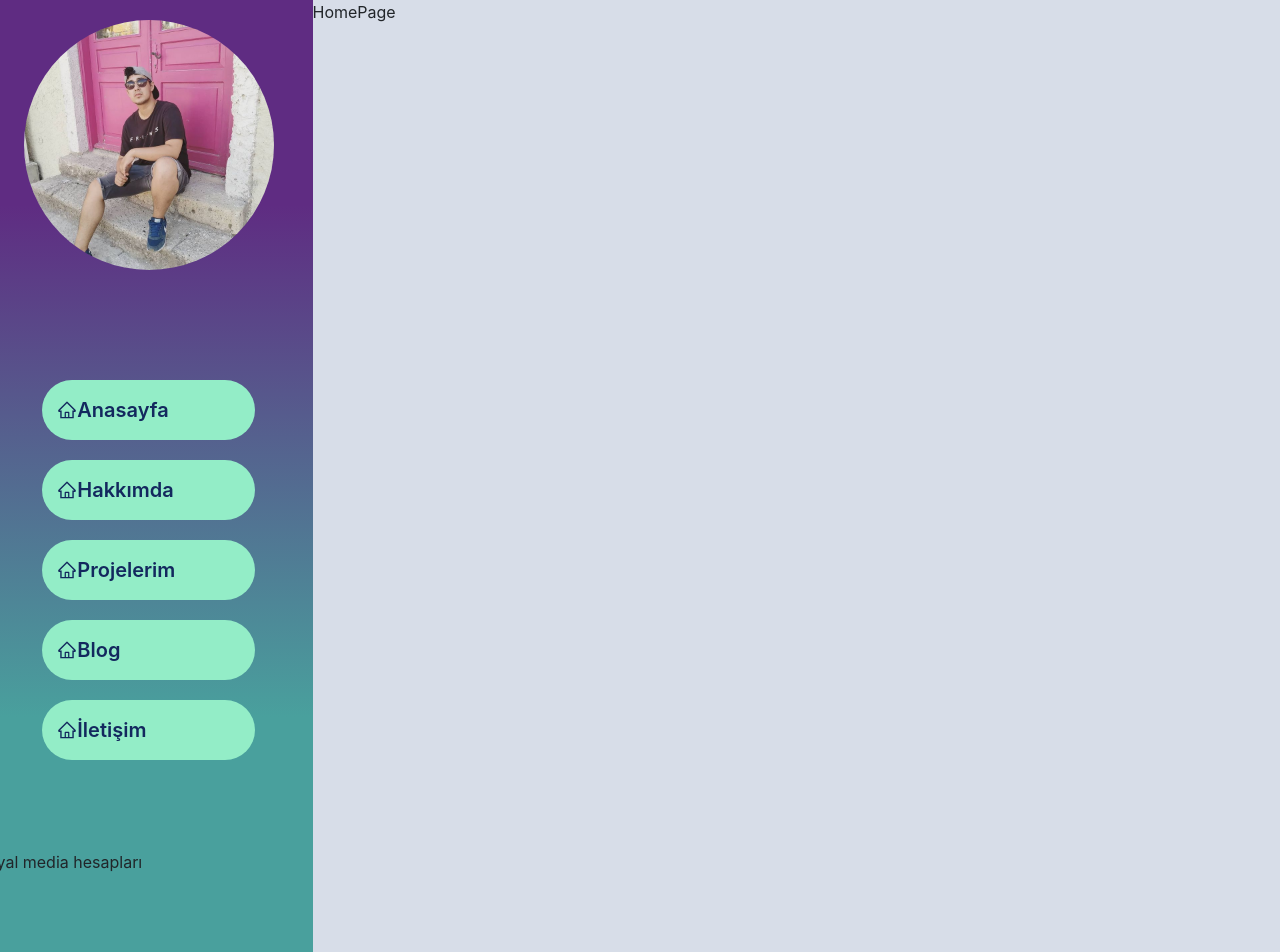
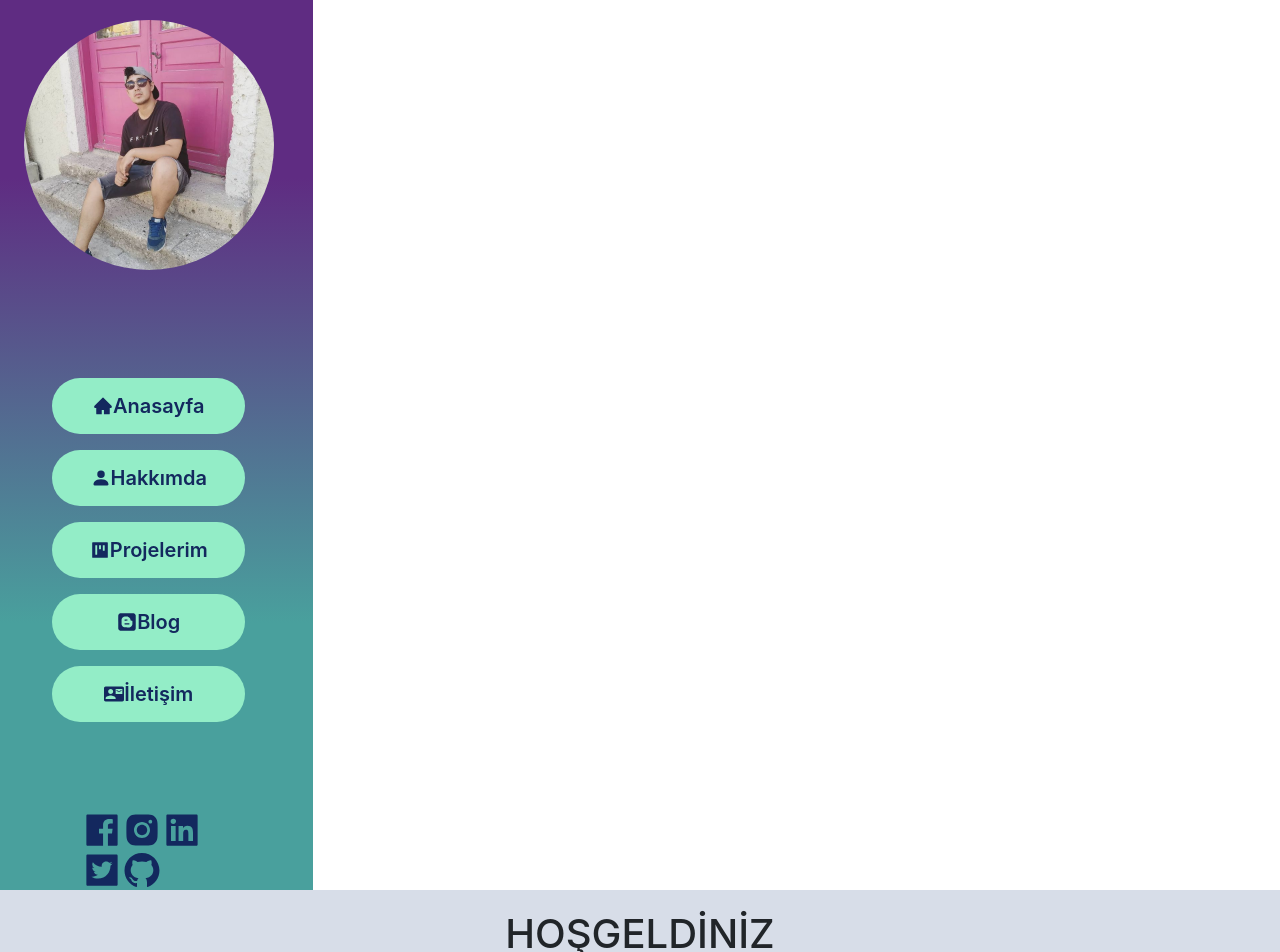
Before and after one commit to yeg2799/My-Introduction-Page, a React (Create React App) app: page / in a window 1280 px wide. Shown: the top 952 px of the page. Built offline with nearby package versions, Linux system fonts and the light colour scheme.

Commit message:
anasayfa oluşturuldu

```diff
--- a/public/index.html
+++ b/public/index.html
@@ -24,7 +24,7 @@
       work correctly both with client-side routing and a non-root public URL.
       Learn how to configure a non-root public URL by running `npm run build`.
     -->
-    <title>React App</title>
+    <title>Emre Güzel</title>
   </head>
   <body>
     <noscript>You need to enable JavaScript to run this app.</noscript>
--- a/src/components/App/App.js
+++ b/src/components/App/App.js
@@ -8,10 +8,10 @@ const App = () => {
   return (
     <div className="app">
       <Row>
-      <Col xs="3" style={{paddingLeft:"0px",paddingRight:"0px"}}>
+      <Col lg="3"  className="menu" >
           <Menu />
         </Col>
-        <Col xs="9" style={{paddingLeft:"0px",paddingRight:"0px"}}>
+        <Col style={{paddingLeft:"0px",paddingRight:"0px"}}>
           <Content/>
         </Col>
       </Row>
--- a/src/components/Content/HomePage.js
+++ b/src/components/Content/HomePage.js
@@ -1,9 +1,10 @@
 import React from 'react'
-
+import hPageImages from '../../images/homePageImage.jpg'
 const HomePage = () => {
     return (
-        <div>
-            HomePage
+        <div style={{display:"flex",flexDirection:"column",width:"70%",margin:"0 auto"}}>
+           <h1 style={{margin:"20px auto"}}>HOŞGELDİNİZ</h1>
+           <img src={hPageImages} alt="" style={{width:"1000px",marginTop:"60px",borderRadius:"30px"}}></img>
         </div>
     )
 }
--- a/src/components/Menu/Menu.js
+++ b/src/components/Menu/Menu.js
@@ -1,8 +1,11 @@
 import React from "react";
-import {  Row } from "reactstrap";
+import { Row } from "reactstrap";
 import "../../style/Menu/menu.scss";
 import { GiHamburgerMenu } from "react-icons/gi";
-import { AiOutlineHome } from "react-icons/ai";
+import { AiFillHome, AiFillProject, AiFillFacebook,AiFillInstagram,AiFillLinkedin,AiFillTwitterSquare,AiFillGithub } from "react-icons/ai";
+import { BsFillPersonFill } from "react-icons/bs";
+import { FaBlogger } from "react-icons/fa";
+import { MdContactMail } from "react-icons/md";
 import profilePicture from "../../images/profile.jpg";
 import SideBarMenuButton from "./SideBarMenuButton";
 const Menu = () => {
@@ -13,14 +16,32 @@ const Menu = () => {
           <img src={profilePicture} alt="profilresmi"></img>
         </Row>
         <Row className="menu-links">
-            <SideBarMenuButton Icon={AiOutlineHome} to="/" title="Anasayfa"/>
-            <SideBarMenuButton Icon={AiOutlineHome} to="/hakkimda" title="Hakkımda"/>
-            <SideBarMenuButton Icon={AiOutlineHome} to="/projelerim" title="Projelerim"/>
-            <SideBarMenuButton Icon={AiOutlineHome} to="/blog" title="Blog"/>
-            <SideBarMenuButton Icon={AiOutlineHome} to="/iletisim" title="İletişim"/>
+          <SideBarMenuButton Icon={AiFillHome} to="/" title="Anasayfa" />
+          <SideBarMenuButton
+            Icon={BsFillPersonFill}
+            to="/hakkimda"
+            title="Hakkımda"
+          />
+          <SideBarMenuButton
+            Icon={AiFillProject}
+            to="/projelerim"
+            title="Projelerim"
+          />
+          <SideBarMenuButton Icon={FaBlogger} to="/blog" title="Blog" />
+          <SideBarMenuButton
+            Icon={MdContactMail}
+            to="/iletisim"
+            title="İletişim"
+          />
         </Row>
 
-        <Row >sosyal media hesapları</Row>
+        <Row className="menu-social">
+          <a href="" target="_blank"><AiFillFacebook style={{ fontSize: "40px",color:"#13285E" }} /></a>
+          <a href="" target="_blank"><AiFillInstagram style={{ fontSize: "40px",color:"#13285E" }} /></a>
+          <a href="" target="_blank"><AiFillLinkedin style={{ fontSize: "40px",color:"#13285E" }} /></a>
+          <a href="" target="_blank"><AiFillTwitterSquare style={{ fontSize: "40px",color:"#13285E" }} /></a>
+          <a href="" target="_blank"><AiFillGithub style={{ fontSize: "40px",color:"#13285E" }} /></a>
+        </Row>
       </div>
     );
   };
--- a/src/components/Menu/SideBarMenuButton.js
+++ b/src/components/Menu/SideBarMenuButton.js
@@ -2,7 +2,7 @@
 import React from 'react'
 
 import { Link } from 'react-router-dom'
-import { Button } from 'reactstrap'
+
 
 const SideBarMenuButton = ({Icon,to,title}) => {
     return (
--- a/src/style/App/app.scss
+++ b/src/style/App/app.scss
@@ -1,5 +1,5 @@
 *{
-    // margin: 0;
-    // padding: 0;
-    // box-sizing: border-box;
+    margin: 0;
+    padding: 0;
+    box-sizing: border-box;
 }
--- a/src/style/Menu/menu.scss
+++ b/src/style/Menu/menu.scss
@@ -1,7 +1,7 @@
 .menu{
-    width: 100%;
+
     background:linear-gradient( #5F2C82 20%, #49A09D 70%);
-    height: 1024px;
+
     img{
         width: 250px;
         border-radius: 50%;
@@ -14,9 +14,12 @@
     }
     .menu-button{
         display: flex;
+        flex-direction: row;
+        justify-content: center;
+
         width:65%;
-        margin: 10px auto;
-        padding: 15px;
+        margin: 8px auto;
+        padding: 13px;
         font-size: 20px;
         font-weight: 600;
         background: #93EDC7;
@@ -24,6 +27,11 @@
         align-items: center;
         cursor: pointer;
 
+    }
+    .menu-social{
+        display: flex;
+        width:45%;
+        margin: 0 auto;
     }
 
 }
@@ -39,7 +47,11 @@
             width: 200px;
         }
         .menu-button{
-            width: 90%;
+            width: 95%;
+
+        }
+        .menu-social{
+            width: 86%;
         }
     }
 
```
Also changed, not shown: src/images/homePageImage.jpg (added), 1 other file (tests, documents, lock files or other folders).
